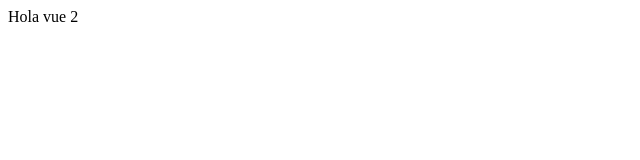
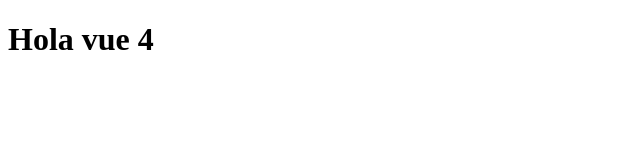
Before and after one commit to jschdeveloper/curso-vue, a plain HTML site: page index.html in a window 1280 px wide. Shown: the whole page, without its empty margins (0-640 px from the left). Drawn offline with nearby package versions, Linux system fonts and the light colour scheme.

Commit message:
feat: used template example

```diff
--- a/index.html
+++ b/index.html
@@ -9,14 +9,15 @@
 
 <body>
     <script src="https://unpkg.com/vue@3/dist/vue.global.js"></script>
-    <div id="app">{{text}}</div>
+    <div id="app"></div>
     <script>
        const vm =  Vue.createApp({
             data() {
                 return {
-                    text: "Hola vue 2"
+                    text: "<h1>Hola vue 4 </h1>"
                 };
-            }
+            },
+            template: `<p v-html="text"></p>`
 
         }).mount("#app");
 
```
